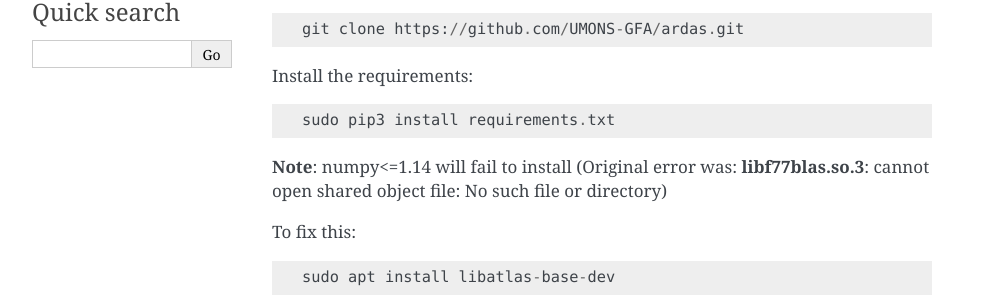
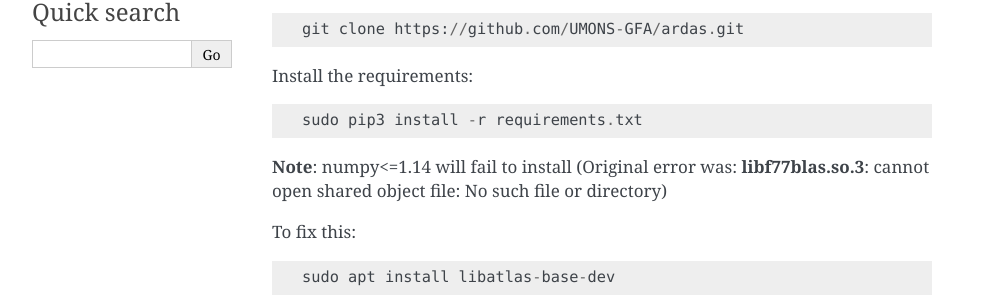
Before and after one commit to awatlet/ardas, a Sphinx documentation site: the page built from docs/source/getting_started.rst, in a window 1280 px wide. Shown: the part 131-434 px from the top of the page, without its empty margins (148-1141 px from the left). Built offline with Sphinx 7.4.7, drawn with Linux system fonts in a browser that asks for light colours.

Commit message:
update doc

```diff
--- a/docs/source/getting_started.rst
+++ b/docs/source/getting_started.rst
@@ -9,7 +9,7 @@
 
 Install the requirements::
 
-    sudo pip3 install requirements.txt
+    sudo pip3 install -r requirements.txt
 
 
 **Note**: numpy<=1.14 will fail to install (Original error was: **libf77blas.so.3**: cannot open shared object file: No such file or directory)
```
